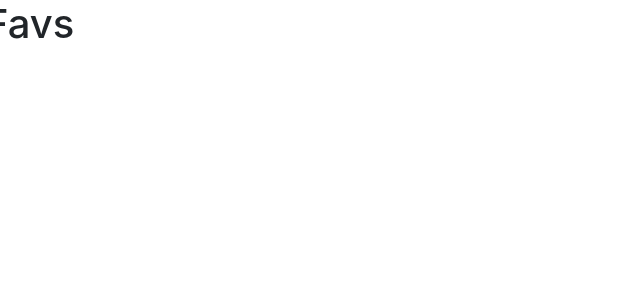
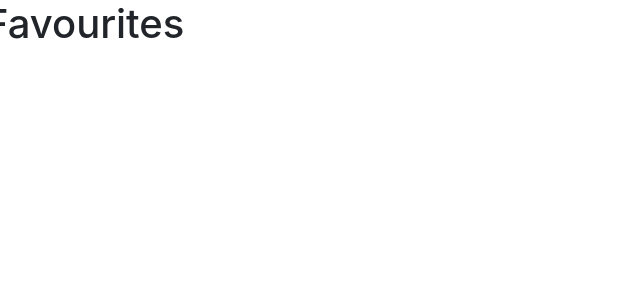
Before and after one commit to sefabckn/Strive-School-M7D3-Homework, a React (Create React App) app: page /favorites in a window 1280 px wide. Shown: the top 300 px of the page, without its empty margins (0-640 px from the left). Built offline with nearby package versions, Linux system fonts and the light colour scheme.

Commit message:
h1 updated

```diff
--- a/src/components/Favs.jsx
+++ b/src/components/Favs.jsx
@@ -16,7 +16,7 @@ const Favs = ({ favs, removeFromFav }) => {
   console.log("favs", favs);
   return (
     <Row>
-      <h1>Favs</h1>
+      <h1 style={{textAlign: "center"}}>Favourites</h1>
       <Col sm={12}>
         <ul style={{ listStyle: "none" }}>
           {favs.map((company, i) => (
```
